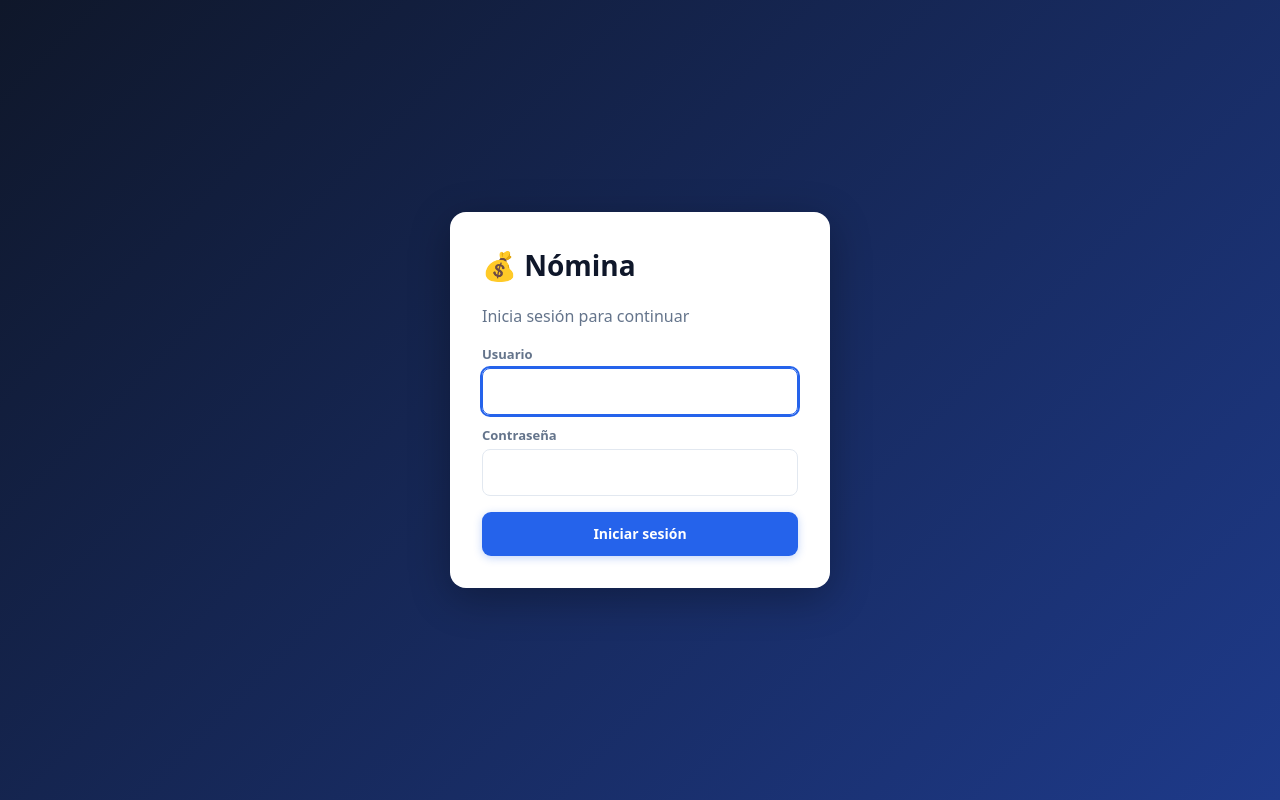
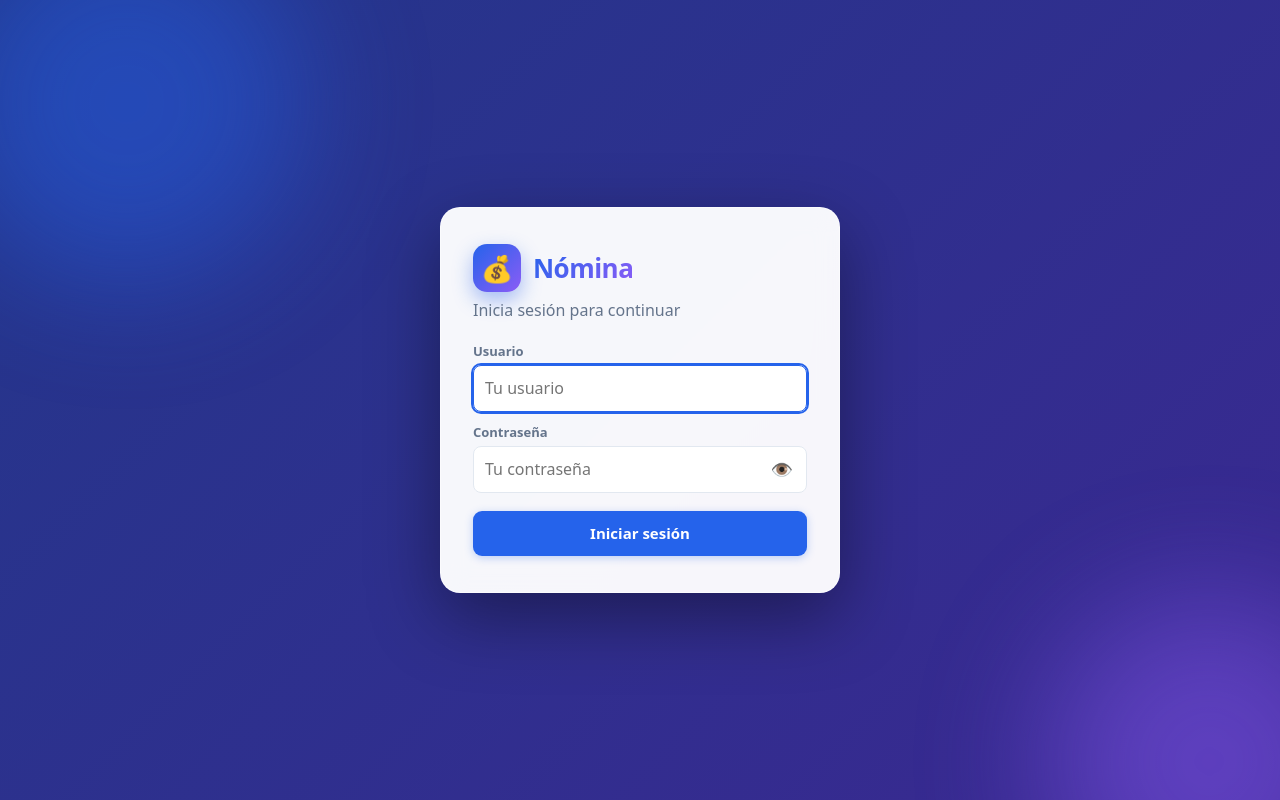
Before and after one commit to juanda0591-beep/appnomina, a React (Vite) app: page /productos in a window 1280 px wide. Built offline with nearby package versions, Linux system fonts and the light colour scheme.

Commit message:
Buscador en Productos y Empleados; login rediseñado (fondo animado azul-violeta, glass, ver contraseña)

```diff
--- a/src/index.css
+++ b/src/index.css
@@ -94,13 +94,84 @@ body {
 /* Login */
 .login-screen {
   min-height: 100vh; display: flex; align-items: center; justify-content: center;
-  padding: 20px; background: linear-gradient(135deg, #0f172a, #1e3a8a);
+  padding: 20px; position: relative; overflow: hidden;
+  background: linear-gradient(135deg, #0f172a, #1e3a8a, #4c1d95);
+  background-size: 400% 400%;
+  animation: login-bg 18s ease infinite;
+}
+@keyframes login-bg {
+  0% { background-position: 0% 50%; }
+  50% { background-position: 100% 50%; }
+  100% { background-position: 0% 50%; }
+}
+/* Orbes de luz que flotan de fondo */
+.login-screen::before,
+.login-screen::after {
+  content: ''; position: absolute; border-radius: 50%;
+  filter: blur(60px); opacity: .45; pointer-events: none;
+}
+.login-screen::before {
+  width: 340px; height: 340px; background: var(--primary);
+  top: -80px; left: -60px; animation: login-orbe 12s ease-in-out infinite alternate;
+}
+.login-screen::after {
+  width: 300px; height: 300px; background: var(--accent);
+  bottom: -90px; right: -50px; animation: login-orbe 15s ease-in-out infinite alternate-reverse;
+}
+@keyframes login-orbe {
+  0% { transform: translate(0, 0) scale(1); }
+  100% { transform: translate(40px, 30px) scale(1.15); }
 }
 .login-card {
-  background: #fff; border-radius: 16px; padding: 32px;
-  width: 100%; max-width: 380px; box-shadow: 0 10px 40px rgba(0,0,0,.3);
+  position: relative; z-index: 1;
+  background: rgba(255, 255, 255, .96);
+  backdrop-filter: blur(12px);
+  border: 1px solid rgba(255, 255, 255, .5);
+  border-radius: 20px; padding: 36px 32px;
+  width: 100%; max-width: 400px;
+  box-shadow: 0 24px 70px rgba(0, 0, 0, .4);
+  animation: login-in .5s cubic-bezier(.16, 1, .3, 1);
 }
-.login-logo { margin: 0 0 4px; font-size: 28px; }
+@keyframes login-in {
+  from { opacity: 0; transform: translateY(16px) scale(.98); }
+  to { opacity: 1; transform: translateY(0) scale(1); }
+}
+.login-brand { display: flex; align-items: center; gap: 12px; }
+.login-brand-icon {
+  font-size: 26px; width: 48px; height: 48px; flex-shrink: 0;
+  display: flex; align-items: center; justify-content: center;
+  border-radius: 14px; box-shadow: 0 8px 20px rgba(37, 99, 235, .4);
+  background: linear-gradient(135deg, var(--primary), var(--accent));
+}
+.login-logo {
+  margin: 0; font-size: 26px; font-weight: 800; letter-spacing: -.02em;
+  background: linear-gradient(135deg, var(--primary), var(--accent));
+  -webkit-background-clip: text; background-clip: text; color: transparent;
+}
+.login-sub { margin: 6px 0 18px; }
+.btn-login {
+  width: 100%; margin-top: 18px; padding: 13px;
+  font-size: 15px;
+  background: linear-gradient(135deg, var(--primary), var(--accent));
+  box-shadow: 0 8px 20px rgba(37, 99, 235, .35);
+  transition: transform .15s ease, box-shadow .15s ease;
+}
+.btn-login:hover:not(:disabled) {
+  transform: translateY(-2px);
+  box-shadow: 0 12px 26px rgba(37, 99, 235, .45);
+  background: linear-gradient(135deg, var(--primary-dark), var(--accent-dark));
+}
+
+/* Campo de contraseña con botón de mostrar/ocultar */
+.input-password { position: relative; }
+.input-password input { padding-right: 44px; }
+.toggle-password {
+  position: absolute; top: 50%; right: 6px; transform: translateY(-50%);
+  background: transparent; border: none; cursor: pointer;
+  font-size: 18px; padding: 6px 8px; line-height: 1; border-radius: 8px;
+  transition: background .15s ease;
+}
+.toggle-password:hover { background: var(--border); }
 .sidebar-top {
   display: flex; align-items: center; justify-content: space-between;
   gap: 8px; margin-bottom: 20px;
--- a/src/pages/Empleados.jsx
+++ b/src/pages/Empleados.jsx
@@ -36,6 +36,7 @@ export default function Empleados() {
   const [form, setForm] = useState(emptyEmp)
   const [formAbierto, setFormAbierto] = useState(false)
   const [editId, setEditId] = useState(null)
+  const [busqueda, setBusqueda] = useState('')
 
   // --- Herramientas entregadas ---
   const [herramientasEmpleadoId, setHerramientasEmpleadoId] = useState(null) // empleado con el modal abierto
@@ -165,6 +166,14 @@ export default function Empleados() {
 
   const empleadoHerramientas = empleados.find((e) => e.id === herramientasEmpleadoId)
 
+  const q = busqueda.trim().toLowerCase()
+  const empleadosFiltrados = q
+    ? empleados.filter((e) =>
+        [e.nombre, e.cargo, e.cedula, e.telefono]
+          .some((v) => (v || '').toLowerCase().includes(q))
+      )
+    : empleados
+
   return (
     <div>
       <h2>👷 Empleados</h2>
@@ -183,12 +192,26 @@ export default function Empleados() {
 
       <div className="card">
         <h3>Empleados registrados ({empleados.length})</h3>
+
+        {empleados.length > 0 && (
+          <input
+            type="search"
+            value={busqueda}
+            onChange={(e) => setBusqueda(e.target.value)}
+            placeholder="🔎 Buscar por nombre, cargo, cédula o teléfono…"
+            style={{ marginBottom: 12 }}
+          />
+        )}
+
         {empleados.length === 0 && (
           <Vacio icono="👷" titulo="Aún no hay empleados">
             Crea el primero con el botón "+ Nuevo empleado".
           </Vacio>
         )}
-        {empleados.map((emp) => {
+        {empleados.length > 0 && empleadosFiltrados.length === 0 && (
+          <p className="muted">Ningún empleado coincide con la búsqueda.</p>
+        )}
+        {empleadosFiltrados.map((emp) => {
           const prestamos = prestamosDeEmpleado(emp.id)
           const saldoAdelanto = prestamos.reduce((s, p) => s + p.saldo, 0)
           return (
--- a/src/pages/Login.jsx
+++ b/src/pages/Login.jsx
@@ -5,6 +5,7 @@ export default function Login() {
   const { login } = useAuth()
   const [username, setUsername] = useState('')
   const [password, setPassword] = useState('')
+  const [verPassword, setVerPassword] = useState(false)
   const [error, setError] = useState('')
   const [cargando, setCargando] = useState(false)
 
@@ -24,8 +25,11 @@ export default function Login() {
   return (
     <div className="login-screen">
       <form className="login-card" onSubmit={handleSubmit}>
-        <h1 className="login-logo">💰 Nómina</h1>
-        <p className="muted">Inicia sesión para continuar</p>
+        <div className="login-brand">
+          <span className="login-brand-icon">💰</span>
+          <h1 className="login-logo">Nómina</h1>
+        </div>
+        <p className="muted login-sub">Inicia sesión para continuar</p>
 
         <label>Usuario</label>
         <input
@@ -33,19 +37,32 @@ export default function Login() {
           onChange={(e) => setUsername(e.target.value)}
           autoFocus
           autoComplete="username"
+          placeholder="Tu usuario"
         />
 
         <label>Contraseña</label>
-        <input
-          type="password"
-          value={password}
-          onChange={(e) => setPassword(e.target.value)}
-          autoComplete="current-password"
-        />
+        <div className="input-password">
+          <input
+            type={verPassword ? 'text' : 'password'}
+            value={password}
+            onChange={(e) => setPassword(e.target.value)}
+            autoComplete="current-password"
+            placeholder="Tu contraseña"
+          />
+          <button
+            type="button"
+            className="toggle-password"
+            onClick={() => setVerPassword((v) => !v)}
+            aria-label={verPassword ? 'Ocultar contraseña' : 'Mostrar contraseña'}
+            title={verPassword ? 'Ocultar' : 'Mostrar'}
+          >
+            {verPassword ? '🙈' : '👁️'}
+          </button>
+        </div>
 
         {error && <div className="banner error" style={{ marginTop: 14 }}>{error}</div>}
 
-        <button type="submit" className="btn-primary" style={{ width: '100%', marginTop: 16 }} disabled={cargando}>
+        <button type="submit" className="btn-primary btn-login" disabled={cargando}>
           {cargando ? 'Ingresando…' : 'Iniciar sesión'}
         </button>
       </form>
--- a/src/pages/Productos.jsx
+++ b/src/pages/Productos.jsx
@@ -33,6 +33,9 @@ export default function Productos() {
   const [procesos, setProcesos] = useState([emptyProceso()])
   const [editId, setEditId] = useState(null)
   const [formAbierto, setFormAbierto] = useState(false)
+
+  // Buscador (por nombre, código o descripción)
+  const [busqueda, setBusqueda] = useState('')
 
   // Fila que está creando un proceso nuevo en el catálogo global (índice o null)
   const [filaNuevoProceso, setFilaNuevoProceso] = useState(null)
@@ -254,6 +257,16 @@ export default function Productos() {
 
   const materialesOrdenados = [...materiales].sort((a, b) => a.nombre.localeCompare(b.nombre))
 
+  // Filtra los productos por nombre, código o descripción (búsqueda insensible a mayúsculas)
+  const q = busqueda.trim().toLowerCase()
+  const productosFiltrados = q
+    ? productos.filter((p) =>
+        (p.nombre || '').toLowerCase().includes(q) ||
+        (p.codigo || '').toLowerCase().includes(q) ||
+        (p.descripcion || '').toLowerCase().includes(q)
+      )
+    : productos
+
   return (
     <div>
       <h2>📦 Productos y procesos</h2>
@@ -450,13 +463,27 @@ export default function Productos() {
 
       <div className="card">
         <h3>Productos registrados ({productos.length})</h3>
+
+        {productos.length > 0 && (
+          <input
+            type="search"
+            value={busqueda}
+            onChange={(e) => setBusqueda(e.target.value)}
+            placeholder="🔎 Buscar por nombre, código o descripción…"
+            style={{ marginBottom: 12 }}
+          />
+        )}
+
         {productos.length === 0 && (
           <Vacio icono="📦" titulo="Aún no hay productos">
             Crea el primero para empezar a fabricar y cotizar.
           </Vacio>
         )}
+        {productos.length > 0 && productosFiltrados.length === 0 && (
+          <p className="muted">Ningún producto coincide con la búsqueda.</p>
+        )}
 
-        {productos.length > 0 && (
+        {productosFiltrados.length > 0 && (
           <div className="table-wrap">
             <table className="table">
               <thead>
@@ -471,7 +498,7 @@ export default function Productos() {
                 </tr>
               </thead>
               <tbody>
-                {productos.map((prod) => (
+                {productosFiltrados.map((prod) => (
                   <tr
                     key={prod.id}
                     className={`chip-clicable ${stockBajo(prod) ? 'fila-alerta' : ''}`}
```
